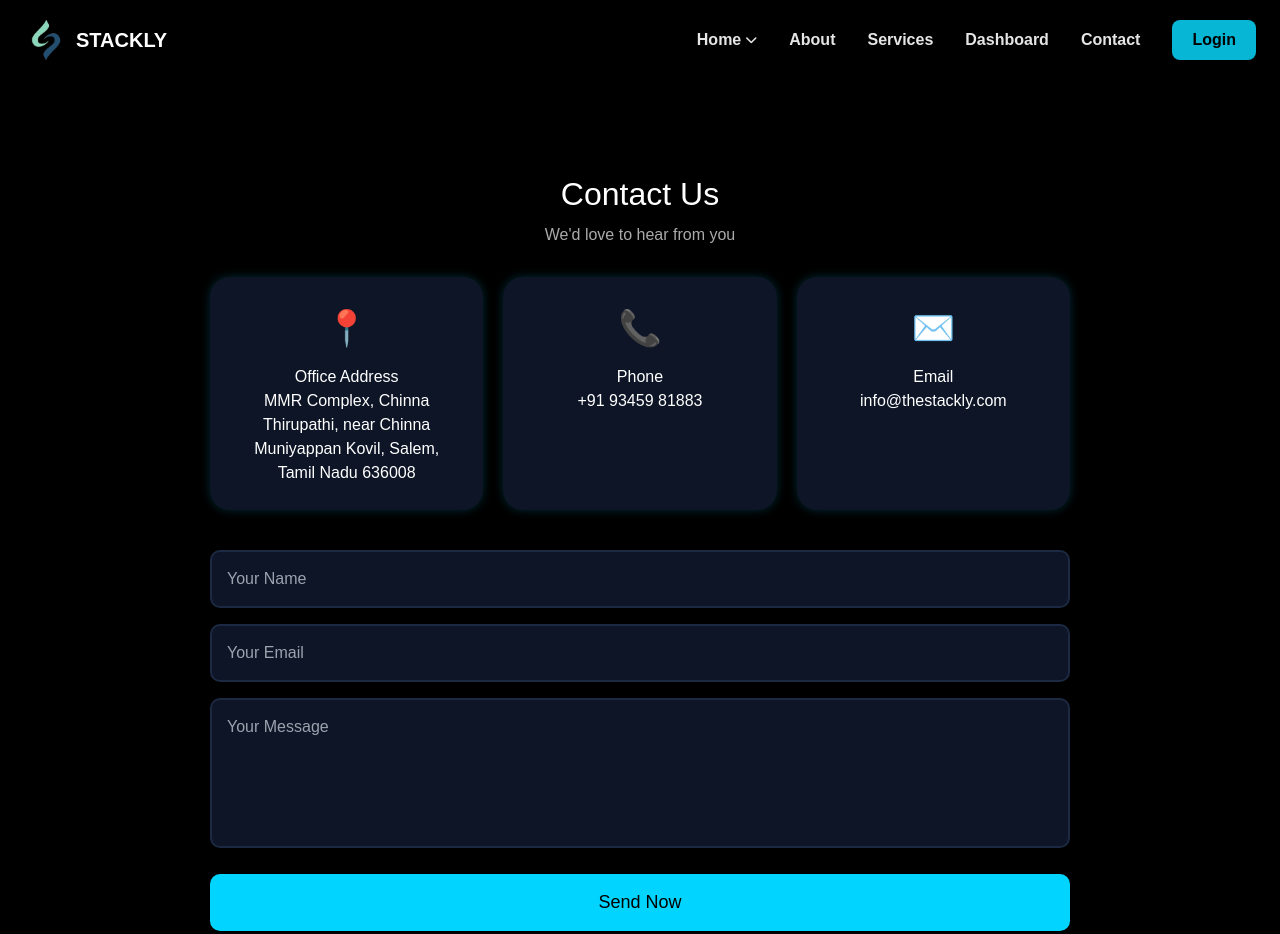
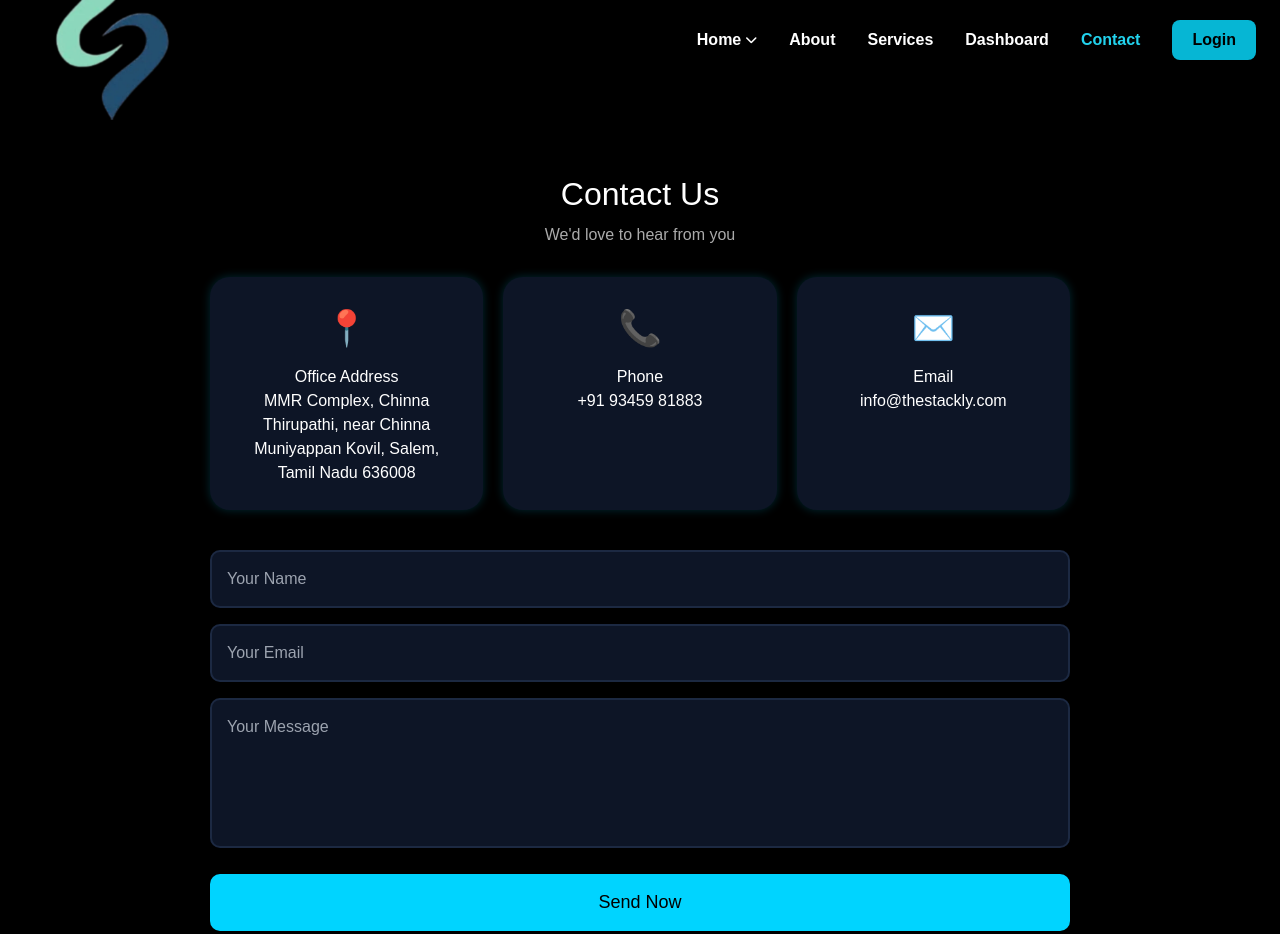
Before and after one commit to hariniselvan-bot/stackly007, a plain HTML site: page contact.html in a window 1280 px wide. Shown: the top 934 px of the page. Drawn offline with nearby package versions, Linux system fonts and the light colour scheme.

Commit message:
Update contact.html

```diff
--- a/contact.html
+++ b/contact.html
@@ -171,24 +171,21 @@ nav a.bg-blue-600:hover {
 body {
   padding-top: 100px; /* adjust height based on your header size */
 }
-.active {
-  color: #00e6e6 !important;
-  font-weight: 700 !important;
-  text-shadow: 0 0 10px #00e6e6;
+.active-link {
+    color: #22d3ee !important; /* cyan-400 */
+    font-weight: bold !important;
   }
 
   </style>
 </head>
 <body class="font-inter antialiased bg-black text-white">
-
 <!-- HEADER -->
 <header class="header fixed top-0 left-0 w-full z-50 bg-black shadow h-20 flex items-center">
   <div class="max-w-7xl w-full mx-auto px-6 flex items-center justify-between h-full">
 
     <!-- LOGO -->
     <a href="index.html" class="flex items-center gap-3">
-      <img src="stackly.webp" class="w-10 h-10 object-contain" alt="Stackly logo">
-      <span class="font-bold text-xl text-white">STACKLY</span>
+  <img src="stackly.webp" class="w-40 h-40 object-contain" alt="Stackly logo">
 </a>
 
     <!-- DESKTOP MENU (only visible above 1117px) -->
@@ -203,29 +200,27 @@ body {
              w-36 top-full pt-3 z-50">
           <a href="home2.html" class="block px-4 py-2 hover:bg-gray-800 nav-link">Home 2</a>
         </div>
-
-        <div class="absolute bg-black shadow-lg rounded-lg hidden group-hover:block
-             w-36 top-full pt-3 z-50">
-          <a href="home2.html" class="block px-4 py-2 hover:bg-gray-800 nav-link">Home 2</a>
-        </div>
       </div>
 
       <a href="about.html" class="nav-link hover:text-cyan-400">About</a>
       <a href="services.html" class="nav-link hover:text-cyan-400">Services</a>
       <a href="aboutus.html" class="nav-link hover:text-cyan-400">Dashboard</a>
-<a href="contact.html" class="nav-link text-cyan-400 font-bold">Contact</a>
+
+      <!-- ACTIVE CONTACT -->
+<a href="contact.html"
+   class="nav-link"
+   style="color: #22d3ee !important; font-weight: 700 !important;">
+  Contact
+</a>
 
       <a href="login.html"
         style="color: black !important;"
         class="px-5 py-2 bg-cyan-500 rounded-lg hover:bg-cyan-400 nav-link">
         Login
       </a>
-
-</a>
-
     </nav>
 
-    <!-- MOBILE HAMBURGER (visible up to 1117px) -->
+    <!-- MOBILE HAMBURGER -->
     <button id="hamburgerBtn" class="xl2:hidden p-2 rounded-md">
       <i class="fa-solid fa-bars text-2xl text-white"></i>
     </button>
@@ -238,10 +233,12 @@ body {
   <!-- ================= MOBILE MENU ================= -->
   <nav id="mobileMenu" class="hidden fixed inset-x-0 top-20 z-40 bg-black text-white border-t border-gray-800 shadow-lg">
     <div class="px-6 py-6 flex flex-col gap-4 text-lg font-semibold">
+
       <button onclick="toggleMobileDrop()" class="flex items-center justify-between w-full">
         <span>Home</span>
         <i class="fa-solid fa-chevron-down text-sm"></i>
       </button>
+
       <div id="mobileHomeDrop" class="hidden pl-4">
         <a href="home2.html" class="block py-2 hover:text-cyan-300">Home 2</a>
       </div>
@@ -249,11 +246,26 @@ body {
       <a href="about.html" class="hover:text-cyan-300">About</a>
       <a href="services.html" class="hover:text-cyan-300">Services</a>
       <a href="aboutus.html" class="hover:text-cyan-300">Dashboard</a>
-      <a href="contact.html" class="hover:text-cyan-300">Contact</a>
+
+      <!-- ACTIVE CONTACT MOBILE -->
+      <a href="contact.html" class="active-link">Contact</a>
 
       <a href="login.html" class="text-cyan-300 font-semibold mt-2">Login</a>
     </div>
   </nav>
+<style>
+  .active-link {
+    color: #22d3ee !important;  /* cyan-400 */
+    font-weight: 700 !important;
+  }
+  nav a.nav-link {
+    color: white !important; /* force default desktop font */
+  }
+  #mobileMenu a {
+    color: white !important; /* force default mobile font */
+  }
+</style>
+
 
 <!DOCTYPE html>
 <html lang="en">
```
Lines whose indentation alone changed are shown as unchanged.
